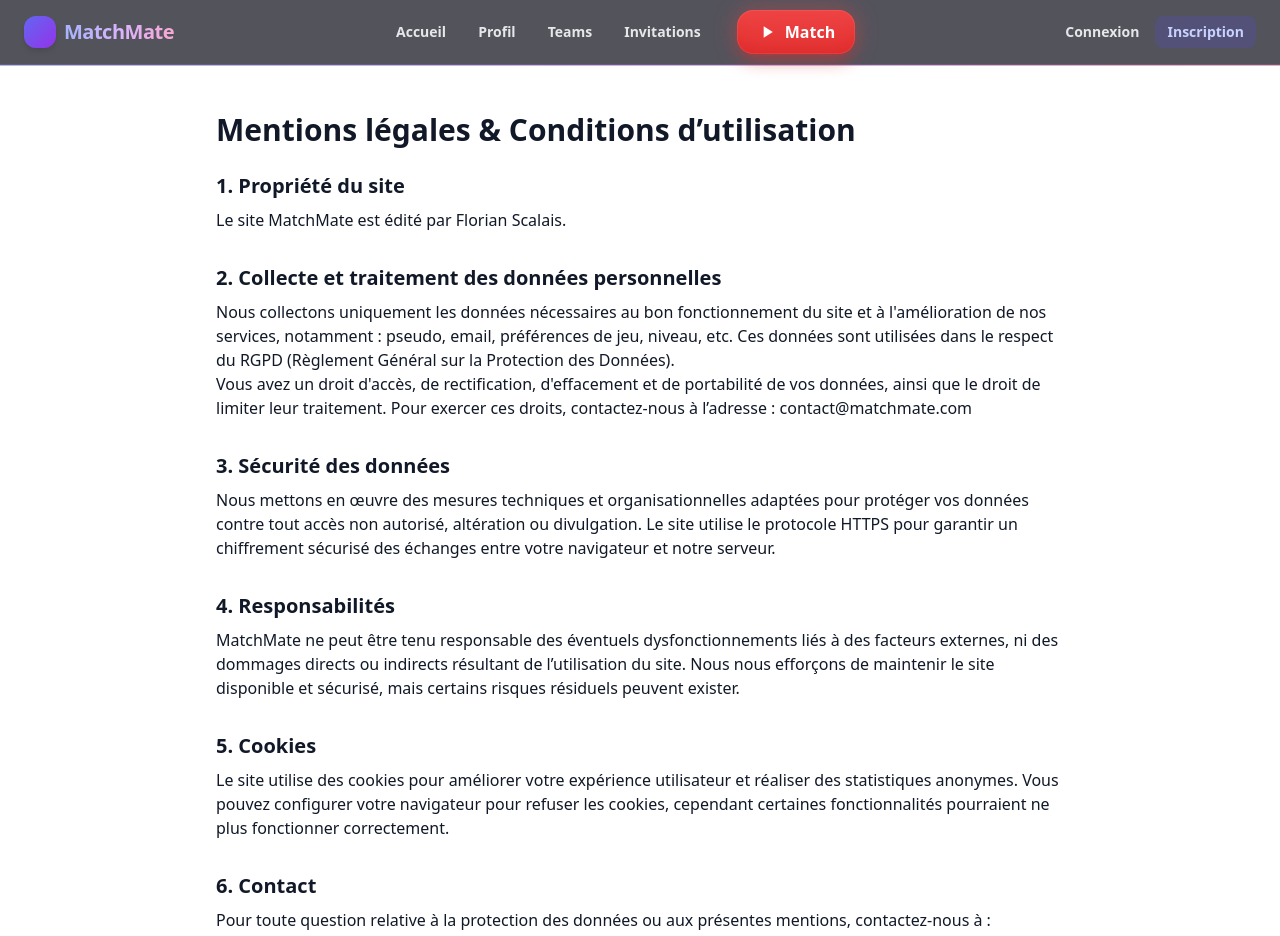
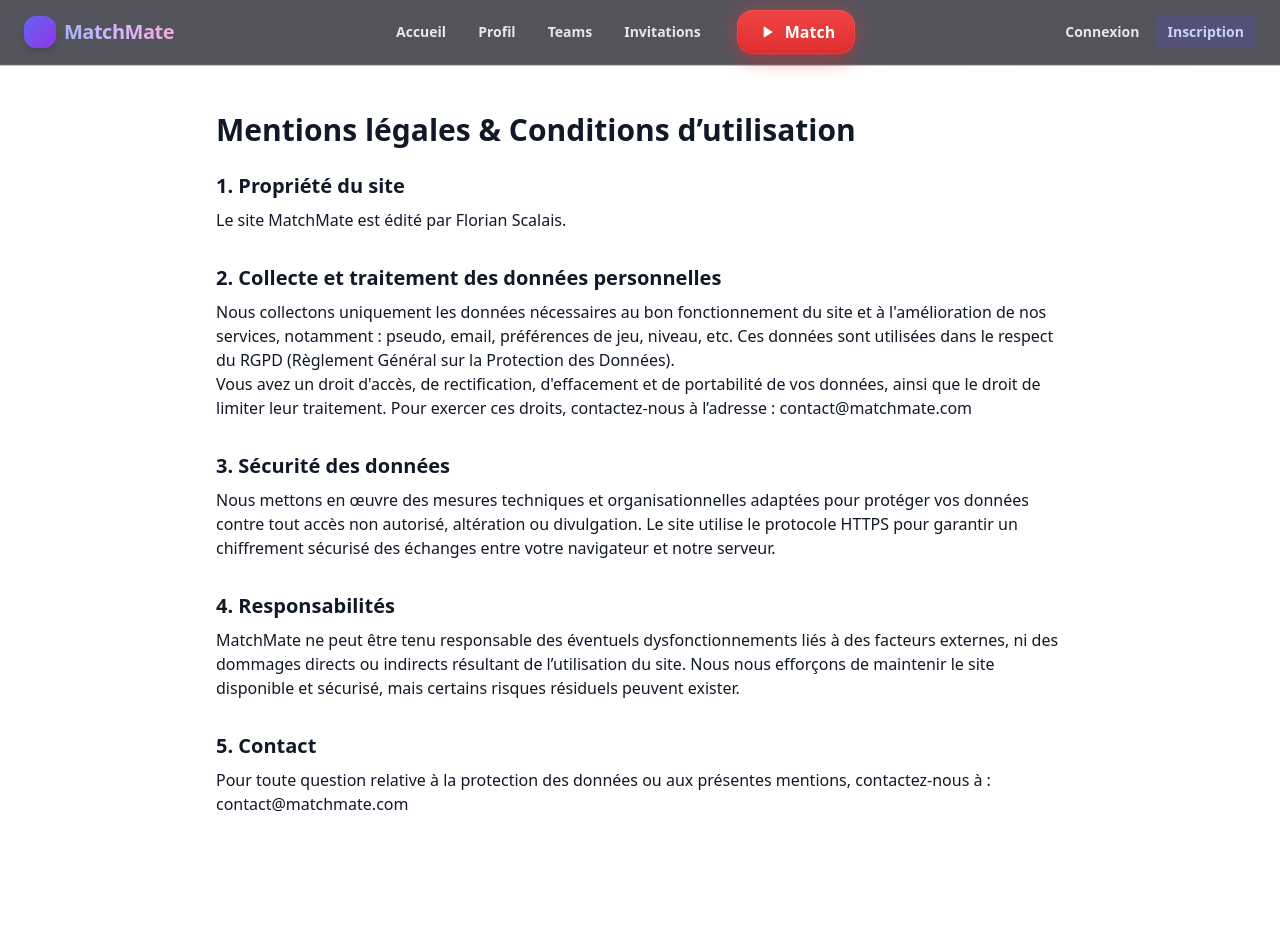
Before and after one commit to Fscalais/TFE, a React (Create React App) app in the folder client/: page /legal in a window 1280 px wide. Shown: the top 936 px of the page. After the commit the page ends 896 px from the top, so only its background shows below. Built offline with nearby package versions, Linux system fonts and the light colour scheme.

Commit message:
Correction rgpd

```diff
--- a/client/src/pages/Legal.tsx
+++ b/client/src/pages/Legal.tsx
@@ -36,15 +36,7 @@
       </section>
 
       <section className="mb-8">
-        <h2 className="text-xl font-semibold mb-2">5. Cookies</h2>
-        <p>
-          Le site utilise des cookies pour améliorer votre expérience utilisateur et réaliser des statistiques anonymes.
-          Vous pouvez configurer votre navigateur pour refuser les cookies, cependant certaines fonctionnalités pourraient ne plus fonctionner correctement.
-        </p>
-      </section>
-
-      <section className="mb-8">
-        <h2 className="text-xl font-semibold mb-2">6. Contact</h2>
+        <h2 className="text-xl font-semibold mb-2">5. Contact</h2>
         <p>
           Pour toute question relative à la protection des données ou aux présentes mentions, contactez-nous à : contact@matchmate.com
         </p>
```
